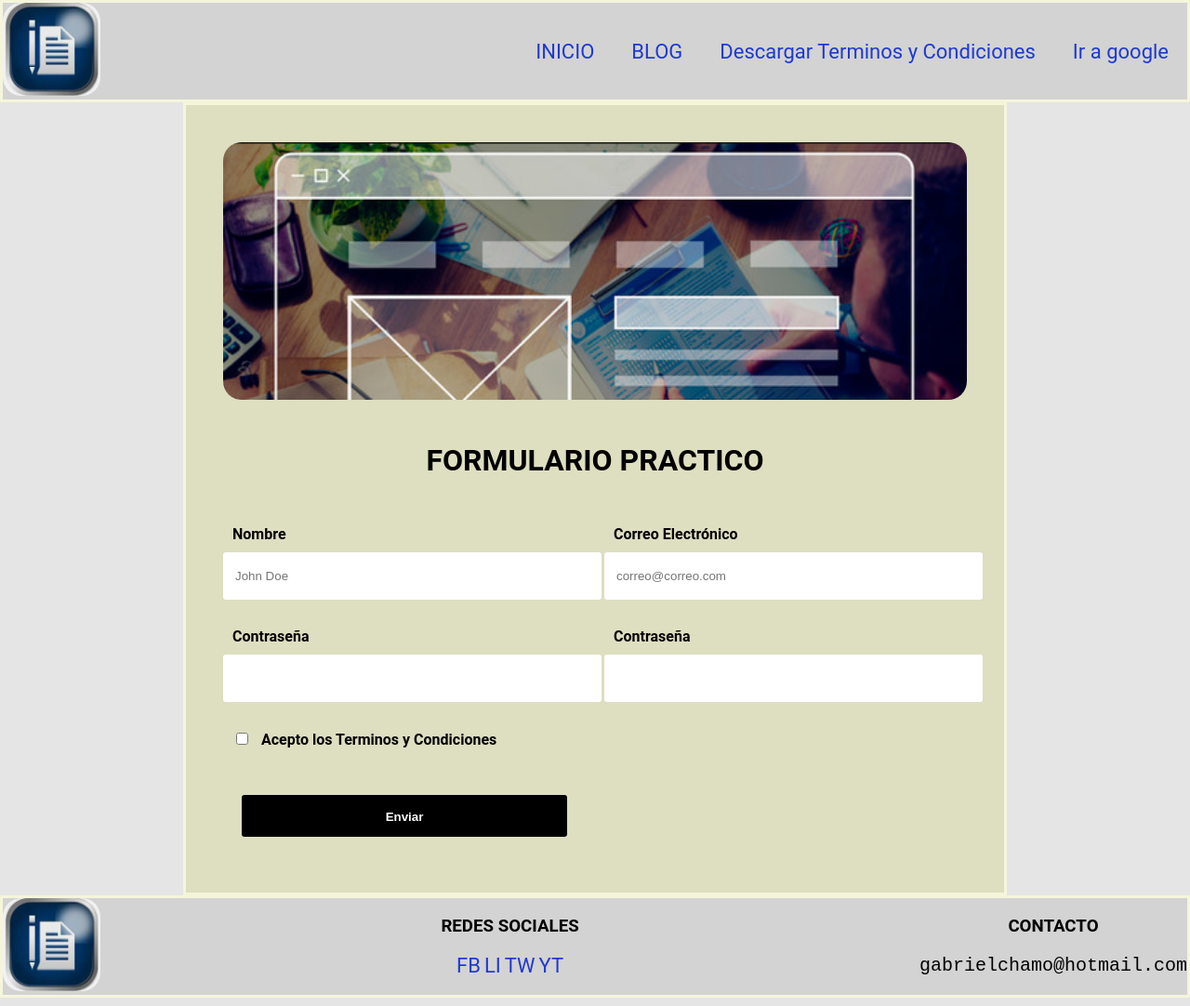
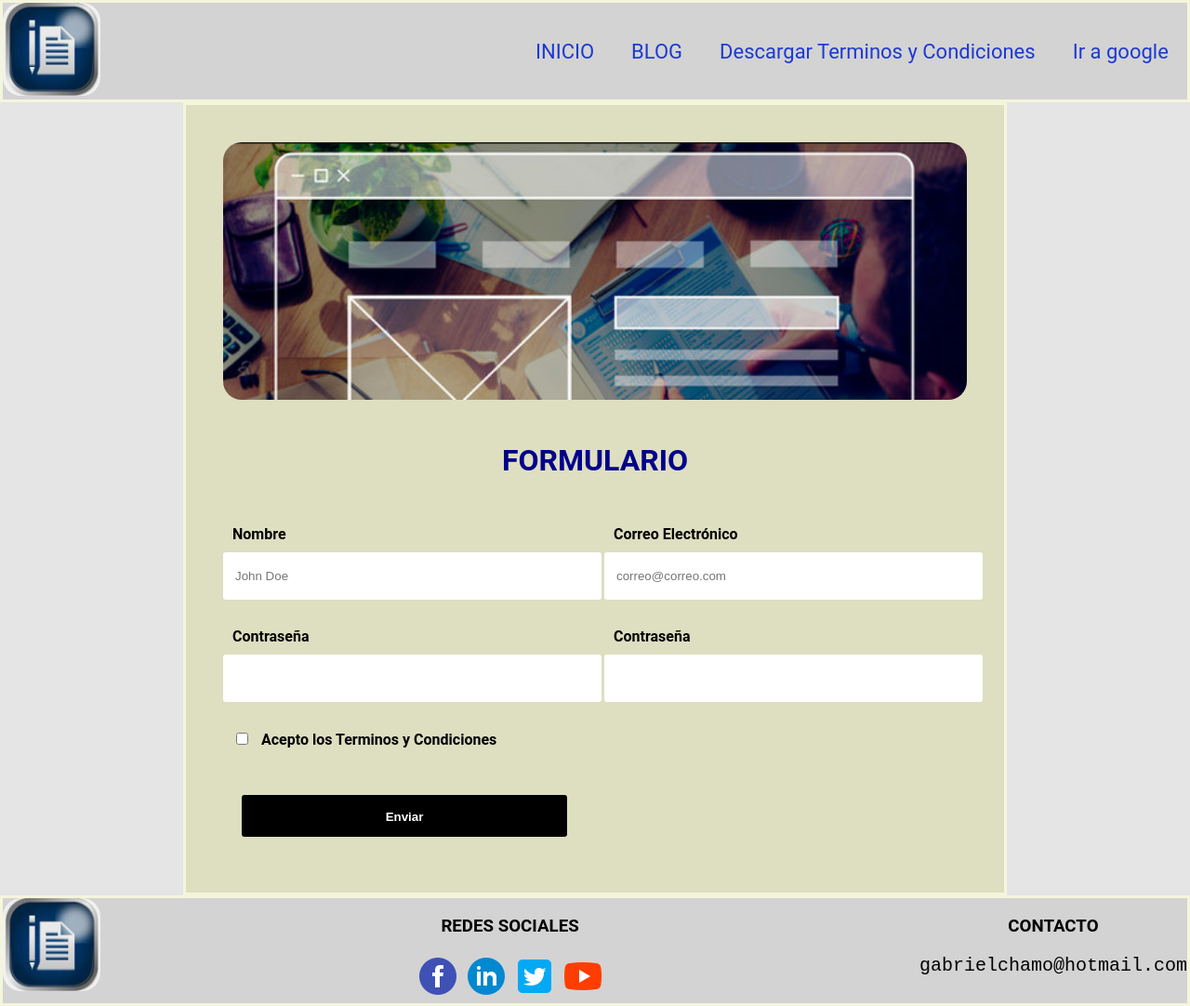
Before and after one commit to josecham/FormularioJs, a plain HTML site: page index.html in a window 1280 px wide. Shown: the whole page at 93% size. Drawn offline with nearby package versions, Linux system fonts and the light colour scheme.

Commit message:
la etiqueta de lo que guardo

```diff
--- a/css/style.css
+++ b/css/style.css
@@ -24,7 +24,7 @@ iframe{border-radius: 20px;margin:20px;align-items: center;}
 /* GENERAL */
 ul{list-style-type: none;}
 a{text-decoration: none;font-size:22px;}
-h1{text-align: center;}
+h1{text-align: center; color: darkblue;}
 body{margin:0;}
 img{
     border-radius: 20px;
@@ -170,7 +170,9 @@ header{
 .formulario__grupo-incorrecto .formulario__input {
 	border: 3px solid #bb2929;
 }
-
+.icono{
+	width: auto;
+ }
 
 /* ----- -----  Mediaqueries ----- ----- */
 @media  (min-width:1024px){
@@ -253,4 +255,5 @@ a:hover{
 		margin: auto;
 		padding: 40px;
 	}
+
 }
--- a/index.html
+++ b/index.html
@@ -5,18 +5,25 @@
     <meta http-equiv="X-UA-Compatible" content="IE=edge">
     <meta name="viewport" content="width=device-width, initial-scale=1.0">
     <link rel="shortcut icon" href="img/logo.jpg" type="image/x-icon">
+	<!-- META ETIQUETAS SEO -->
+    <meta name="description" content="Formulario en Java">
+    <meta name="keywords" content="formulario, Java, desarrollador, inicio, web">
+    <title>FORMULARIO - JAVA</title>
+    <!-- LINK AOS -->
+    <link href="https://unpkg.com/aos@2.3.1/dist/aos.css" rel="stylesheet">
 	<link rel="stylesheet" href="css/style.css">
-    <title>Formulariopractico</title>
 </head>
 <body>
     <div class="grid" >
 		<!-- Etiquetas son <header><section><footer> -->
 		<header  class="parrafo-2 align-items-center">
-		   <div>
+		   <div data-aos="flip-left"
+		   data-aos-easing="ease-out-cubic"
+		   data-aos-duration="3000">
 			   <img src="img/logo.jpg" alt="logo" class="logo">
 		   </div>
 		   <nav>
-			   <ul>
+			   <ul data-aos="zoom-in" data-aos-duration="3000">
 				   <li><a href="#" >INICIO</a></li>
 				   <li><a href="pages/blog.html" >BLOG</a></li>
 				   <li><a href="pages/Terminos.txt" download >Descargar Terminos y Condiciones</a></li>
@@ -26,10 +33,13 @@
 		</header>
  <main class="genio">
     <div class="imgPrincipal" >
-		<img src="img/portada.jpg" alt="imagen" >
+		<img src="img/portada.jpg" alt="imagen" data-aos="fade-right" data-aos-duration="3000">
 	</div>
-	<div class="p20">
-		<h1>FORMULARIO PRACTICO</h1>
+	<div class="p20" data-aos="fade-right"
+	data-aos-offset="300"
+	data-aos-easing="ease-in-sine"
+	data-aos-duration="3000">
+		<h1>FORMULARIO</h1>
 	</div>
 	<form action="#" method="post" class="formulario colorf " id="formulario">
 <!-- Grupo: Nombre -->
@@ -98,10 +108,11 @@
 
     <div >
         <h3>REDES SOCIALES</h3>
-        <a href="https://www.Facebook.com" target="_blank">FB</a>
-        <a href="https://www.linkedin.com" target="_blank">LI</a>
-        <a href="https://www.twitter.com" target="_blank">TW</a>
-        <a href="https://www.youtube.com/@nicognito9822/videos" target="_blank">YT</a>
+        <a href="https://www.Facebook.com" target="_blank">
+            <img src="img/icons8-facebook-rodeado-de-círculo-48.png" alt="facebook" class=" icono"></a>
+            <a href="https://www.linkedin.com" target="_blank"><img src="img/icons8-linkedin-rodeado-de-círculo-48.png" alt="linkedin" class=" icono"></a>
+            <a href="https://www.twitter.com" target="_blank"><img src="img/icons8-twitter-cuadrado-48.png" alt="twiter" class=" icono"></a>
+            <a href="https://www.youtube.com/@nicognito9822/videos" target="_blank"><img src="img/icons8-youtube-play-48.png" alt="youtube" class=" icono"></a>
     </div>
     <div>
         <h3>CONTACTO</h3>
@@ -109,7 +120,10 @@
     </div>
  </footer>
 </div>
-
-
+<!-- SCRIPT AOS -->
+<script src="https://unpkg.com/aos@2.3.1/dist/aos.js"></script>
+<script>
+    AOS.init();
+</script>
 </body>
 </html>
```
Also changed, not shown: pages/blog.html (+29 -15 lines), img/icons8-facebook-rodeado-de-círculo-48.png (added), img/icons8-linkedin-rodeado-de-círculo-48.png (added), img/icons8-twitter-cuadrado-48.png (added), img/icons8-youtube-play-48.png (added).
